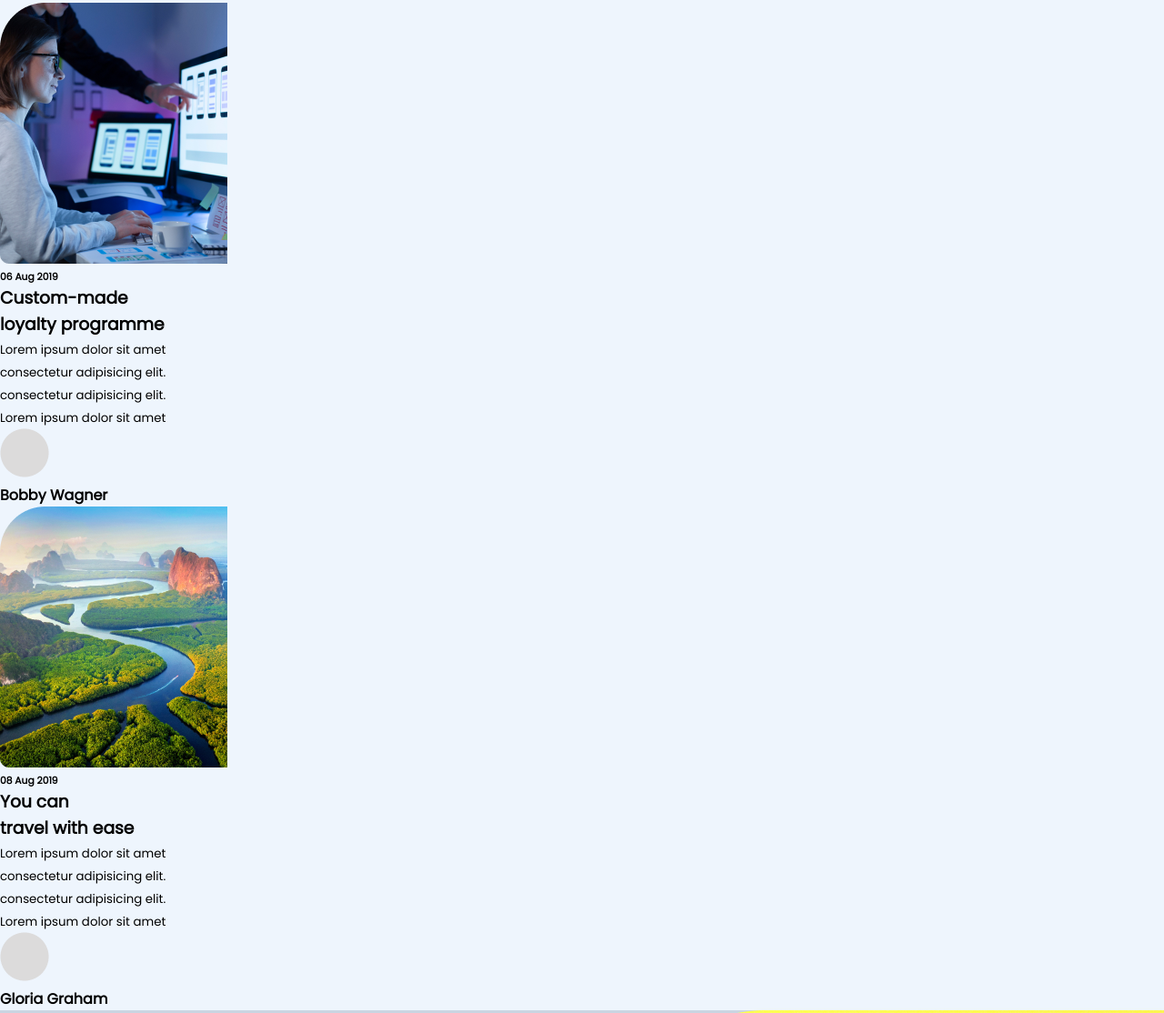
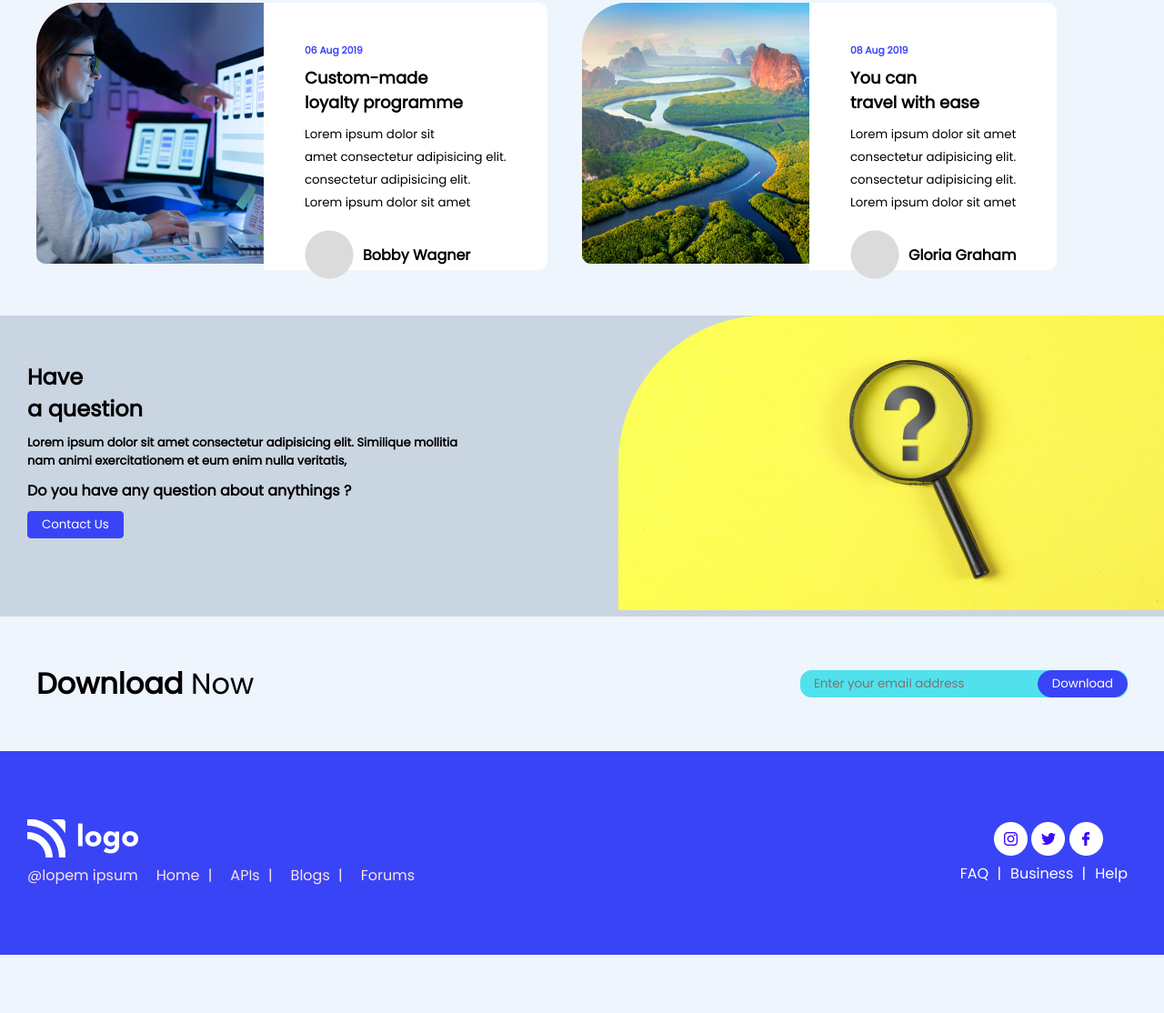
Before and after one commit to somkakade/Live-Class-project-09, a plain HTML site: page index.html in a window 1280 px wide. Shown: the part 1076-2190 px from the top of the page at 91% size. After the commit the page ends 2126 px from the top, so only its background shows below. Drawn offline with Linux system fonts and the light colour scheme.

Commit message:
blog section

```diff
--- a/index.html
+++ b/index.html
@@ -139,65 +139,65 @@
       </h1>
     </div>
     <!-- Blogs -->
+
     <div class="blog-cards">
-      <!-- Blog card 01 -->
       <div class="blog-card">
-        <div class="blog-image">
+        <div class="thumb">
           <img src="./images/Rectangle.png" alt="" />
         </div>
-        <div class="blog-content">
+        <div class="content">
           <h6>06 Aug 2019</h6>
           <h3>
             Custom-made <br />
             loyalty programme
           </h3>
+          <!-- <div> -->
+          <small>
+            Lorem ipsum dolor sit <br />
+            amet consectetur adipisicing elit.
+            <br />
+            consectetur adipisicing elit. <br />
+            Lorem ipsum dolor sit amet
+          </small>
+          <!-- </div> -->
+          <!-- bottom image -->
+          <div class="bottom">
+            <img
+              class="blog-card-bottom-image"
+              src="./images/IMAGE HERE (2).png"
+              alt=""
+            />
+            <b class="blog-author">Bobby Wagner</b>
+          </div>
+        </div>
+      </div>
+      <div class="blog-card">
+        <div class="thumb">
+          <img src="./images/Rectangle Copy.png" alt="" />
+        </div>
+        <div class="content">
+          <h6>08 Aug 2019</h6>
+          <h3>
+            You can <br />
+            travel with ease
+          </h3>
+
           <small
             >Lorem ipsum dolor sit amet <br />consectetur adipisicing elit.
             <br />
             consectetur adipisicing elit. <br />Lorem ipsum dolor sit
             amet</small
           >
-        </div>
-        <div class="blog-bottom">
-          <img
-            class="blog-card-bottom-image"
-            src="./images/IMAGE HERE (2).png"
-            alt=""
-          />
-        </div>
-        <div class="blog-author">
-          <b class="blog-author">Bobby Wagner</b>
-        </div>
-      </div>
 
-      <!-- Blog card 02 -->
-
-      <div class="blog-card">
-        <div class="blog-image">
-          <img src="./images/Rectangle Copy.png" alt="" />
-        </div>
-        <div class="blog-content">
-          <h6>08 Aug 2019</h6>
-          <h3>
-            You can <br />
-            travel with ease
-          </h3>
-          <small
-            >Lorem ipsum dolor sit amet <br />consectetur adipisicing elit.
-            <br />
-            consectetur adipisicing elit. <br />Lorem ipsum dolor sit
-            amet</small
-          >
-        </div>
-        <div class="blog-bottom">
-          <img
-            class="blog-card-bottom-image"
-            src="./images/IMAGE HERE (2).png"
-            alt=""
-          />
-        </div>
-        <div class="blog-author">
-          <b class="blog-author">Gloria Graham</b>
+          <!-- bottom image -->
+          <div class="bottom">
+            <img
+              class="blog-card-bottom-image"
+              src="./images/IMAGE HERE (2).png"
+              alt=""
+            />
+            <b class="blog-author">Gloria Graham</b>
+          </div>
         </div>
       </div>
     </div>
@@ -241,9 +241,9 @@
         <img class="footer-logo" src="./images/Logo.png" alt="" />
         <ul class="list">
           <li class="list-items">@lopem ipsum</li>
-          <li class="list-items">Home</li>
-          <li class="list-items">APIs</li>
-          <li class="list-items">Blogs</li>
+          <li class="list-items">Home <span class="border-right">|</span></li>
+          <li class="list-items">APIs <span class="border-right">|</span></li>
+          <li class="list-items">Blogs <span class="border-right">|</span></li>
           <li class="list-items">Forums</li>
         </ul>
       </div>
@@ -255,9 +255,11 @@
           <img class="footer-logos" src="./images/Group 104.png" alt="" />
         </div>
         <ul class="logos-list">
-          <li class="list-items">FAQ</li>
-          <li class="list-items">Business</li>
-          <li class="list-items">Help</li>
+          <li class="list-items1">FAQ <span class="border-right">|</span></li>
+          <li class="list-items1">
+            Business <span class="border-right">|</span>
+          </li>
+          <li class="list-items1">Help</li>
         </ul>
       </div>
     </div>
--- a/style.css
+++ b/style.css
@@ -219,12 +219,57 @@ h1.api-heading {
   display: flex;
   position: relative;
 }
-/* .list-items::before {
-  content: "";
+li.list-items1 {
+  margin-right: 10px;
+  color: #fff;
+}
+span.border-right {
+  margin-left: 5px;
+}
+.footer-right {
+  text-align: center;
+}
+
+/* blog section */
+.blog-cards {
+  max-width: 1200px;
+  margin: 0 auto;
+  padding-bottom: 50px;
+}
+.blog-card {
+  display: flex;
+  width: 50%;
+}
+.blog-cards {
+  display: flex;
+}
+.content {
+  background-color: #fff;
+  padding: 45px;
+  position: relative;
+  border-top-right-radius: 10px;
+  border-bottom-right-radius: 10px;
+}
+.bottom {
+  display: flex;
+  align-items: center;
   position: absolute;
-  background-color: #85c1e9;
-  width: 2px;
-  height: 90%;
-  bottom: 0;
-  left: -7px;
-} */
+  bottom: 10px;
+}
+.bottom {
+  display: flex;
+  align-items: center;
+  position: absolute;
+  bottom: -10px;
+}
+b.blog-author {
+  margin-left: 10px;
+}
+.content h6 {
+  color: #3944f7;
+  font-weight: 600;
+}
+.content h3 {
+  font-size: 18px;
+  margin: 8px 0;
+}
```
